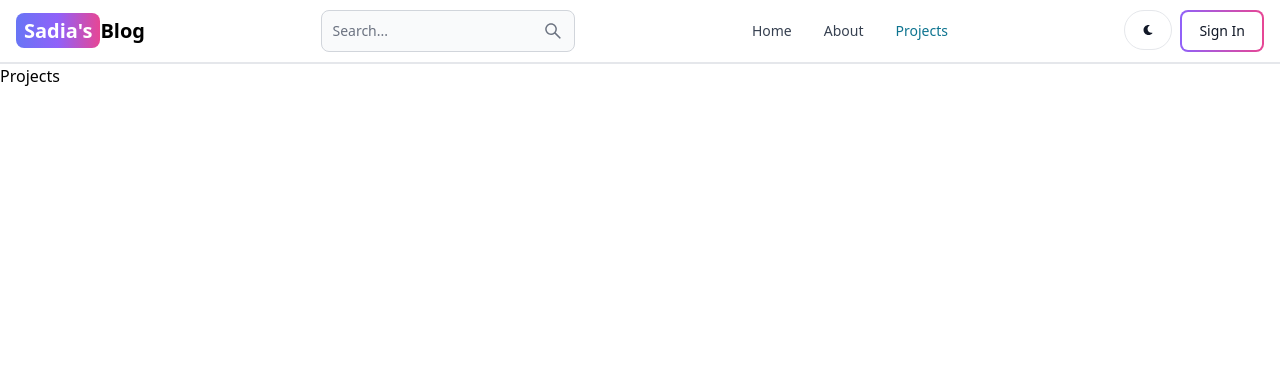
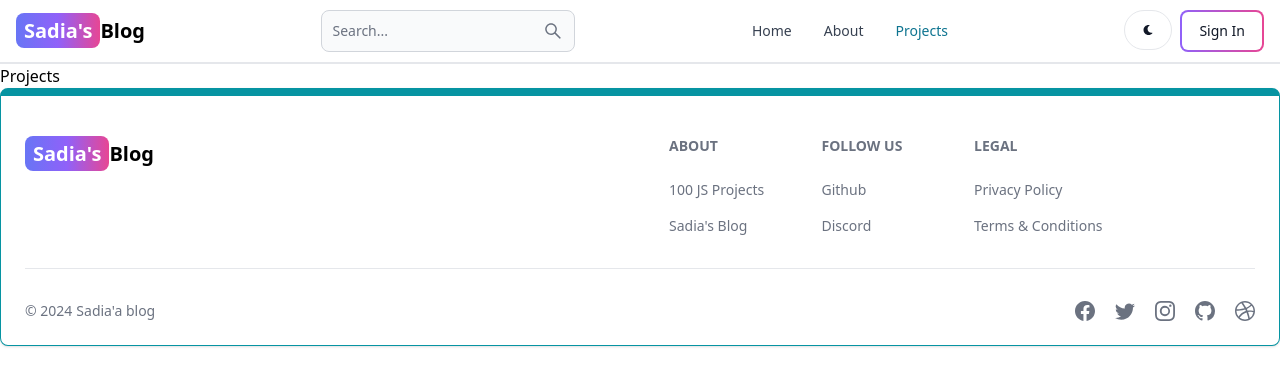
Before and after one commit to sadiajabeen0607/mern-blog, a React (Vite) app in the folder client/: page /projects in a window 1280 px wide. Shown: the top 386 px of the page. Built offline with nearby package versions, Linux system fonts and the light colour scheme.

Commit message:
Create and add footer component

```diff
--- a/client/src/App.jsx
+++ b/client/src/App.jsx
@@ -7,6 +7,7 @@
 import About from './pages/About';
 import Projects from './pages/Projects';
 import Header from './components/Header';
+import Footer from './components/Footer';
 
 export default function App() {
   return (
@@ -20,6 +21,7 @@
         <Route path='/dashboard' element={<Dashboard />} />
         <Route path='/projects' element={<Projects />} />
       </Routes>
+      <Footer />
     </BrowserRouter>
   )
 }
--- /dev/null
+++ b/client/src/components/Footer.jsx
@@ -0,0 +1,96 @@
+// import React from 'react'
+
+import { Footer } from "flowbite-react";
+import { Link } from "react-router-dom";
+
+import {BsFacebook, BsTwitter, BsInstagram, BsGithub, BsDribbble} from 'react-icons/bs'
+
+export default function FooterComponent() {
+  return (
+    <Footer container className="border border-t-8 border-teal-500 ">
+      <div className="w-full max-w-7xl mx-auto">
+        <div className="grid w-full justify-between sm:flex md:grid-cols-1">
+          <div className="mt-5 mr-5">
+            <Link
+              to="/"
+              className="self-center whitespace-nowrap text-lg sm:text-xl font-semibold dark:text-white"
+            >
+              <span className="px-2.5 py-2 sm:px-2 sm:py-1 bg-gradient-to-r from-indigo-500 via-purple-500 to-pink-500 rounded-lg text-white">
+              Sadia&apos;s
+              </span>
+              Blog
+            </Link>
+          </div>
+
+          <div className="grid grid-cols-2 gap-8 mt-4 sm:grid-cols-4 sm:gap-6">
+            <div>
+              <Footer.Title title="About" />
+              <Footer.LinkGroup col>
+                <Footer.Link
+                  href="https://www.100jsprojects.com"
+                  target="_blank"
+                  rel="noopener noreferrer"
+                >
+                  100 JS Projects
+                </Footer.Link>
+                <Footer.Link
+                  href="/about"
+                  target="_blank"
+                  rel="noopener noreferrer"
+                >
+                Sadia&apos;s Blog
+                </Footer.Link>
+              </Footer.LinkGroup>
+            </div>
+
+            <div>
+              <Footer.Title title="Follow us" />
+              <Footer.LinkGroup col>
+                <Footer.Link
+                  href="https://www.github.com/sadiajabeen0607"
+                  target="_blank"
+                  rel="noopener noreferrer"
+                >
+                  Github
+                </Footer.Link>
+                <Footer.Link
+                  href="#"
+                >
+                  Discord
+                </Footer.Link>
+              </Footer.LinkGroup>
+            </div>
+
+            <div>
+              <Footer.Title title="Legal" />
+              <Footer.LinkGroup col>
+                <Footer.Link
+                  href="#"
+                >
+                  Privacy Policy
+                </Footer.Link>
+                <Footer.Link
+                  href="#"
+                >
+                  Terms &amp; Conditions
+                </Footer.Link>
+              </Footer.LinkGroup>
+            </div>
+          </div>
+        </div>
+
+        <Footer.Divider />
+        <div className="w-full sm:flex sm:items-center sm:justify-between">
+            <Footer.Copyright href="#" by="Sadia'a blog" year={new Date().getFullYear()} />
+            <div className="flex gap-5 mt-4 sm:mt-0 sm:justify-center">
+                <Footer.Icon href="#" icon={BsFacebook} />
+                <Footer.Icon href="#" icon={BsTwitter} />
+                <Footer.Icon href="#" icon={BsInstagram} />
+                <Footer.Icon href="https://www.github.com/sadiajabeen0607" icon={BsGithub} />
+                <Footer.Icon href="#" icon={BsDribbble} />
+            </div>
+        </div>
+      </div>
+    </Footer>
+  );
+}
--- a/client/src/components/Header.jsx
+++ b/client/src/components/Header.jsx
@@ -9,8 +9,8 @@
     const path = useLocation().pathname;
   return (
     <Navbar className='border-b-2'>
-      <Link to='/' className='self-center whitespace-nowrap text-sm sm:text-xl sm:font-semibold dark:text-white'>
-        <span className='px-2.5 py-2 sm:px-2 sm:py-1 bg-gradient-to-r from-indigo-500 via-purple-500 to-pink-500 rounded-lg text-white'>Sadia's</span>
+      <Link to='/' className='self-center whitespace-nowrap text-sm sm:text-xl font-semibold dark:text-white'>
+        <span className='px-2.5 py-2 sm:px-2 sm:py-1 bg-gradient-to-r from-indigo-500 via-purple-500 to-pink-500 rounded-lg text-white'>Sadia&apos;s</span>
         Blog
       </Link>
 
--- a/client/src/pages/SignUp.jsx
+++ b/client/src/pages/SignUp.jsx
@@ -47,7 +47,7 @@
         <div className="flex-1">
           <Link to="/" className="text-4xl font-bold dark:text-white">
             <span className="px-2.5 py-2 sm:px-2 sm:py-1 bg-gradient-to-r from-indigo-500 via-purple-500 to-pink-500 rounded-lg text-white">
-              Sadia's
+            Sadia&apos;s
             </span>
             Blog
           </Link>
```
